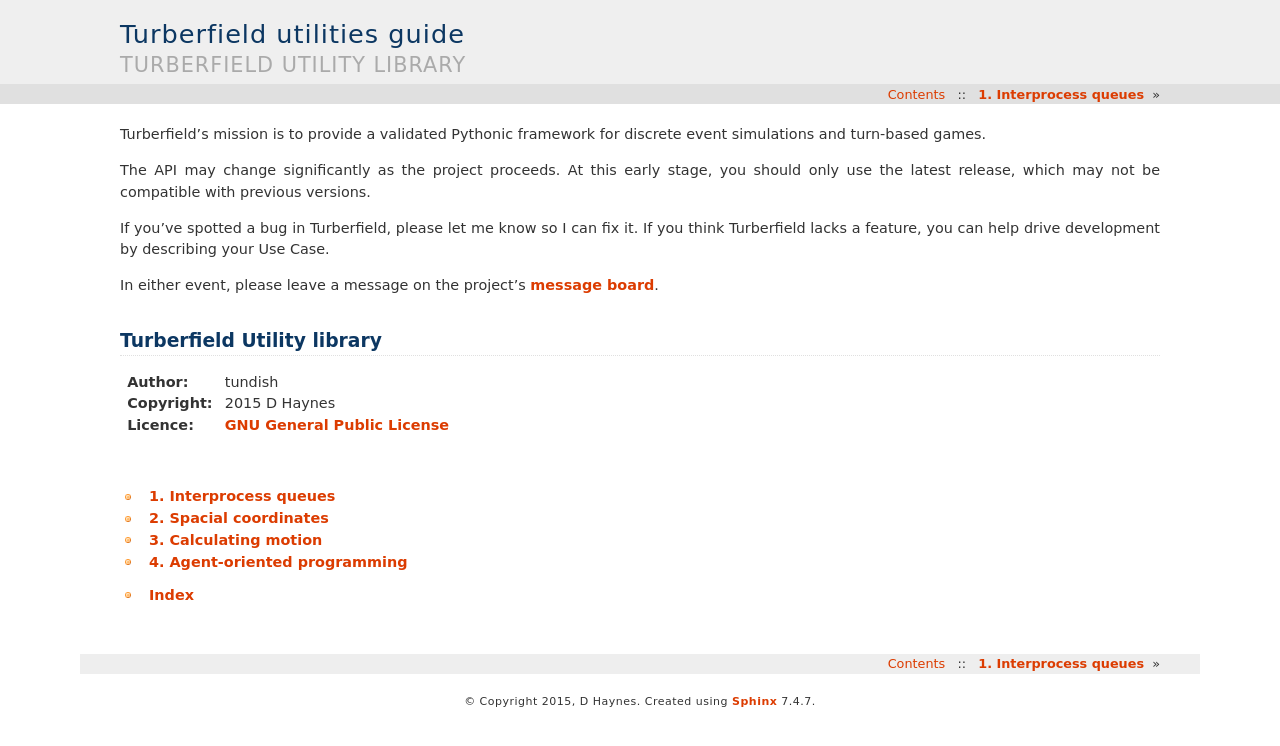
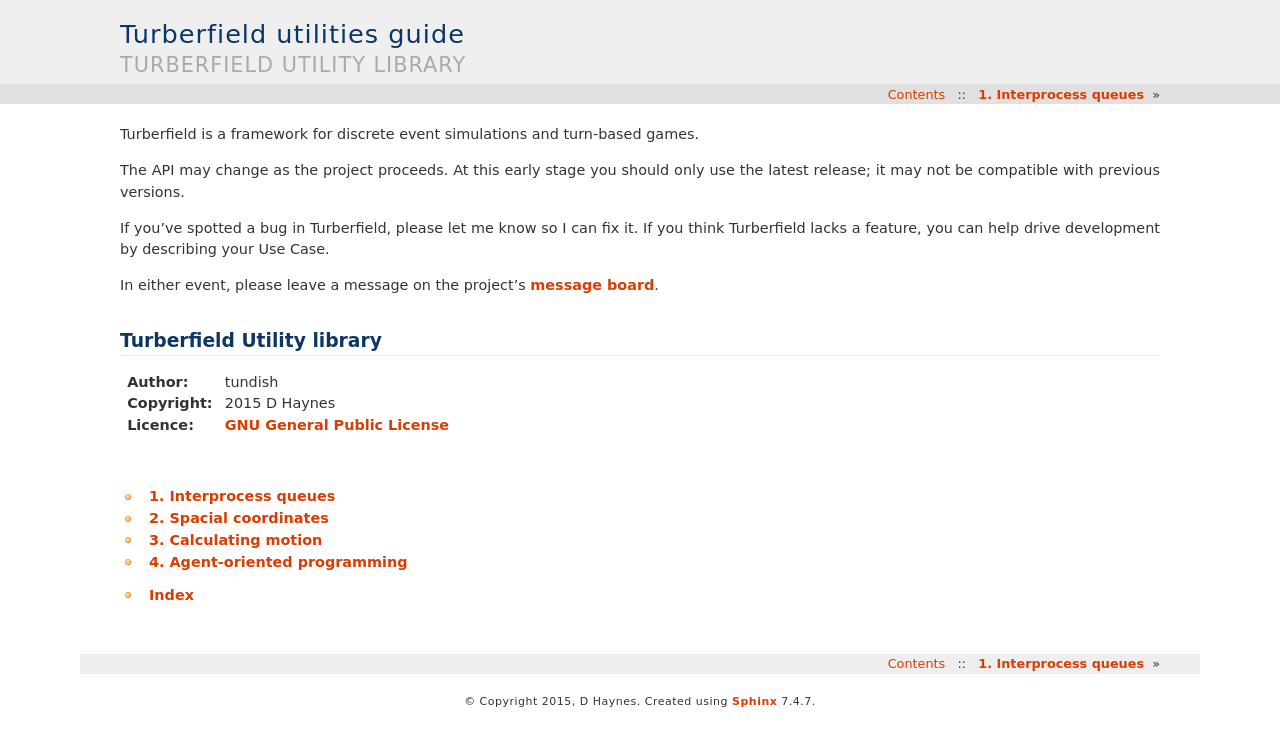
Before and after one commit to tundish/turberfield-utils, a Sphinx documentation site: the page built from turberfield/utils/doc/index.rst, in a window 1280 px wide. Shown: the top 746 px of the page. Built offline with Sphinx 7.4.7, drawn with Linux system fonts in a browser that asks for light colours.

Commit message:
Final doc fixes.

```diff
--- a/turberfield/utils/doc/index.rst
+++ b/turberfield/utils/doc/index.rst
@@ -1,12 +1,12 @@
 ..  Titling
     ##++::==~~--''``
 
-Turberfield's mission is to provide a validated Pythonic framework for discrete
-event simulations and turn-based games.
+Turberfield is a framework for discrete event simulations and turn-based
+games.
 
-The API may change significantly as the project proceeds. At this early stage,
-you should only use the latest release, which may not be compatible with
-previous versions.
+The API may change as the project proceeds. At this early stage you should
+only use the latest release; it may not be compatible with previous
+versions.
 
 If you've spotted a bug in Turberfield, please let me know so I can fix it.
 If you think Turberfield lacks a feature, you can help drive development by
```
Also changed, not shown: 1 other file.
